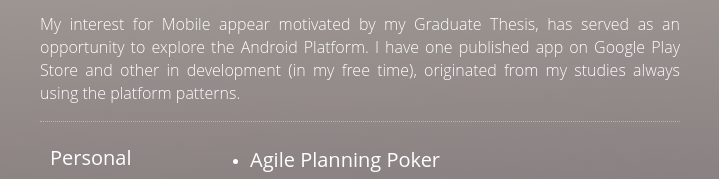
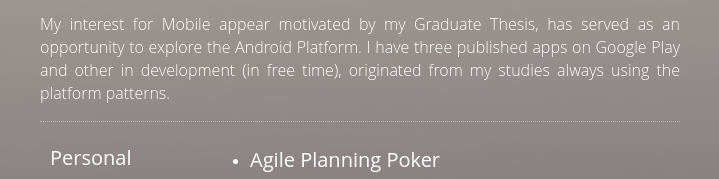
Before and after one commit to wakim/wakim.github.io, a plain HTML site: page index.en.html in a window 1280 px wide. Shown: the part 546-725 px from the top of the page, 280-999 px from the left. Drawn offline with nearby package versions, Linux system fonts and the light colour scheme; a script that the page names is missing.

Commit message:
Acerto da quantidade de aplicativos no texto

```diff
--- a/index.en.html
+++ b/index.en.html
@@ -60,8 +60,7 @@
         <div class="more-wrapper" id="more-wrapper">
           <p class="main-p">Started on Web Development area with development and maintenance of an web applications using part of JavaEE (using JSP, Servlets and JDBC) and SQL&nbsp;Server in the back-end and HTML, JavaScript and CSS in the front-end.</p>
           <p class="main-p">My Second experience on Web was using the complete JavaEE (using EJB, JSF and JPA) and MySQL&nbsp;in back-end. HTML, JavaScript (MVVM using KnockoutJS) and CSS in the front-end.</p>
-          <p class="main-p">My interest for Mobile appear motivated by my Graduate Thesis, has served as an opportunity to explore the Android Platform. I have one published app on Google Play Store and other in development (in my free time), originated from my studies
-            always using the platform patterns.</p>
+          <p class="main-p">My interest for Mobile appear motivated by my Graduate Thesis, has served as an opportunity to explore the Android Platform. I have three published apps on Google Play and other in development (in free time), originated from my studies always using the platform patterns.</p>
         </div>
       </section>
       <div class="separator separator-50"></div>
```
Also changed, not shown: index.html (+1 -1 lines).
